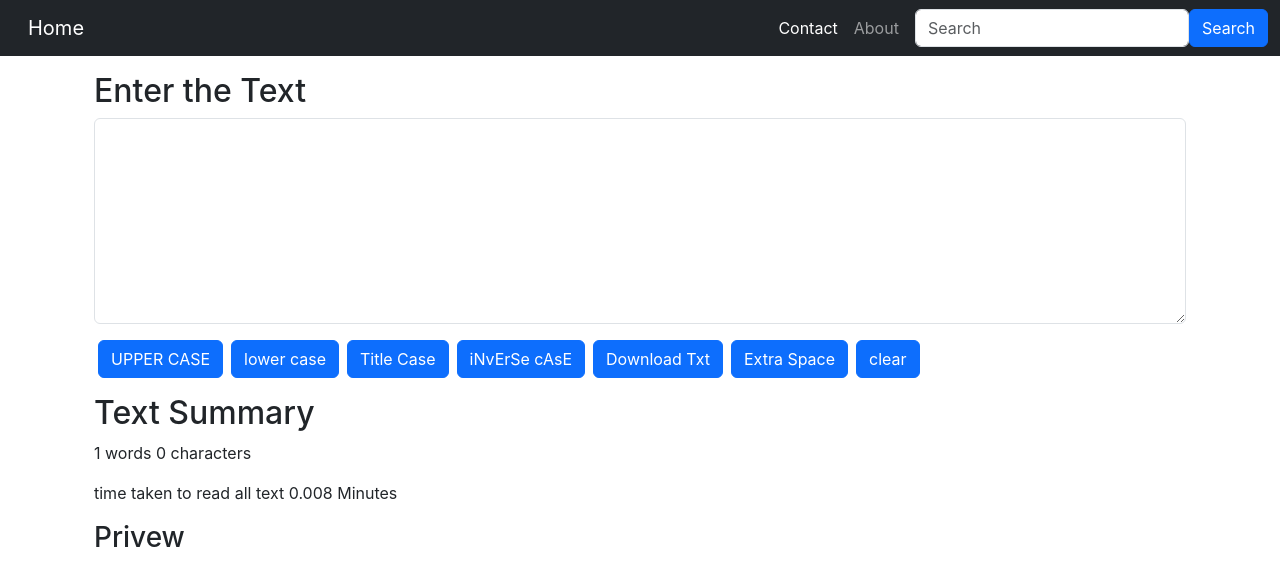
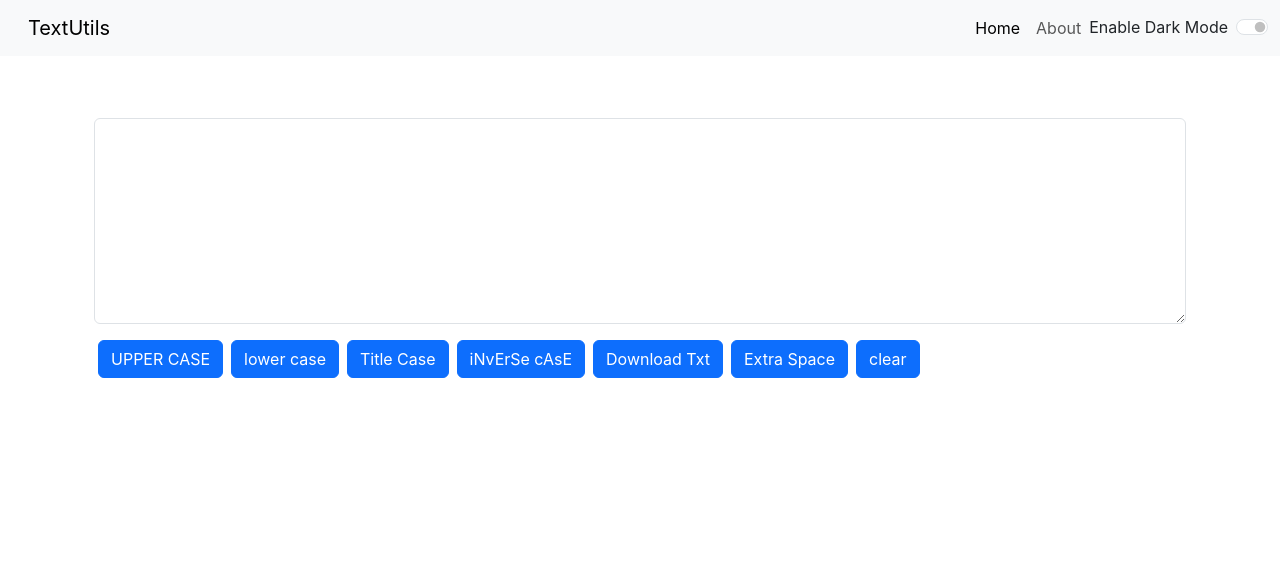
Before and after one commit to JunaidKhan3/my-app, a React (Create React App) app: page / in a window 1280 px wide. Shown: the top 586 px of the page. Built offline with nearby package versions, Linux system fonts and the light colour scheme.

Commit message:
mode change

```diff
--- a/src/App.js
+++ b/src/App.js
@@ -1,16 +1,27 @@
+import React, { useState } from 'react';
 import './App.css';
 // import About from './components/About';
 import Navbar from './components/Navbar';
 import TextForms from './components/TextForms';
 
 
-
 function App() {
+  const [mode, setMode] = useState('light');
+  const toggleMode = () => {
+    if (mode === 'light') {
+      setMode('dark');
+     document.body.style.backgroundColor = 'grey';
+    }
+    else{
+      setMode('light');
+      document.body.style.backgroundColor = 'white';
+    }
+  }
   return (
     <>
-      <Navbar />
-      <div className='container my-3'>
-        <TextForms heading='Enter the Text' />
+      <Navbar mode={mode} toggleMode={toggleMode} />
+      <div className='container my-3' >
+        <TextForms mode={mode}  heading='Enter the Text' />
         {/* <About /> */}
       </div>
     </>
--- a/src/components/Navbar.js
+++ b/src/components/Navbar.js
@@ -3,37 +3,47 @@ import PropTypes from 'prop-types'
 
 export default function Navbar(props) {
     return (
-        <nav className="navbar navbar-expand-lg navbar-dark bg-dark">
+        <nav className={`navbar navbar-expand-lg navbar-${props.mode} bg-${props.mode}`}>
             <div className="container-fluid">
                 <a className="navbar-brand" href="/">{props.title}</a>
-                <button className="navbar-toggler" type="button" data-bs-toggle="collapse" data-bs-target="#navbarSupportedContent" aria-controls="navbarSupportedContent" aria-expanded="false" aria-label="Toggle navigation">
+                <button className="navbar-toggler" type="button" data-bs-toggle="collapse" data-bs-target="#navbarSupportedContent"
+                    aria-controls="navbarSupportedContent" aria-expanded="false" aria-label="Toggle navigation">
                     <span className="navbar-toggler-icon"></span>
                 </button>
                 <div className="collapse navbar-collapse" id="navbarSupportedContent">
                     <ul className="navbar-nav me-auto mb-2 mb-lg-0">
                         <li className="nav-item">
+                            <a className="nav-link active" aria-current="page" href="/home">{props.home}</a>
+                        </li>
+                        {/* <li className="nav-item">
                             <a className="nav-link active" aria-current="page" href="/">{props.contact}</a>
-                        </li>
+                        </li> */}
                         <li className="nav-item">
                             <a className="nav-link" href="/">{props.about}</a>
                         </li>
                     </ul>
-                    <form className="d-flex" role="search">
+                    {/* <form className="d-flex" role="search">
                         <input className="form-control me-2" type="search" placeholder="Search" aria-label="Search" />
                         <button className="btn btn-primary" type="submit">Search</button>
-                    </form>
+                    </form> */}
+                    <div className={`form-check form-switch text-${props.mode === 'light' ? 'dark' : 'white'}`}>
+                        <input className="form-check-input" onClick={props.toggleMode} type="checkbox" id="flexSwitchCheckDefault" />
+                        <label className="form-check-label" htmlFor="flexSwitchCheckDefault">Enable Dark Mode</label>
+                    </div>
                 </div>
             </div>
         </nav>
     )
 }
 Navbar.defaultProps = {
-    title: "Home",
+    title: 'TextUtils',
+    home: 'Home',
     contact: 'Contact',
     about: 'About'
 }
 Navbar.propTypes = {
     title: PropTypes.string.isRequired,
+    home: PropTypes.string.isRequired,
     contact: PropTypes.string,
     about: PropTypes.string
 }
--- a/src/components/TextForms.js
+++ b/src/components/TextForms.js
@@ -48,10 +48,11 @@ export default function TextForms(props) {
 
     return (
         <>
-            <div className='container'>
+            <div className='container' style={{ color: props.mode === 'dark' ? 'light' : 'white' }}>
                 <h2>{props.heading}</h2>
                 <div className="mb-3">
-                    <textarea className="form-control" value={text} onChange={onChangeHandler} id="myBox" rows="8"></textarea>
+                    <textarea className="form-control" value={text} onChange={onChangeHandler} style={{ backgroundColor: props.mode === 'dark' ? 'grey' : 'white', color: props.mode === 'dark' ? 'white' : 'black' }}
+                        id="myBox" rows="8"></textarea>
                 </div>
                 <button className="button btn btn-primary mx-1" onClick={handleUpClick} >{props.up}</button>
                 <button className="button btn btn-primary mx-1" onClick={handleLoClick} >{props.lo}</button>
@@ -62,7 +63,7 @@ export default function TextForms(props) {
                 <button className="button btn btn-primary mx-1" onClick={handleClrClick} >{props.clr}</button>
             </div>
 
-            <div className='container my-3'>
+            <div className='container my-3' style={{ color: props.mode === 'dark' ? 'light' : 'white' }}>
                 <h2>Text Summary</h2>
                 <p>{text.split(" ").length} words {text.length} characters</p>
                 <p> time taken to read all text {0.008 * text.split(" ").length} Minutes </p>
@@ -80,6 +81,6 @@ TextForms.defaultProps = {
     inverse: "iNvErSe cAsE",
     dwd: "Download Txt",
     clr: "clear",
-    extraSpc:"Extra Space"
+    extraSpc: "Extra Space"
 
 }
```
